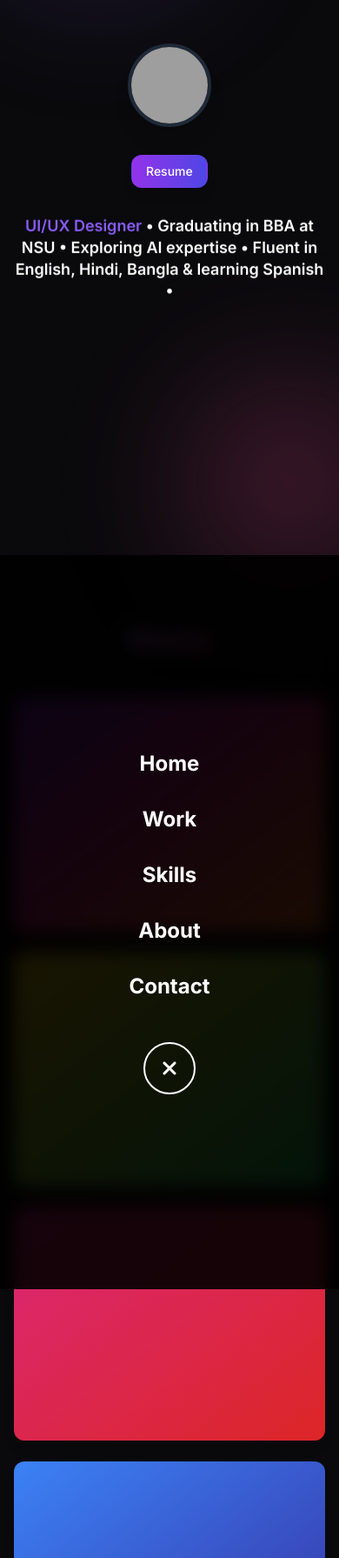
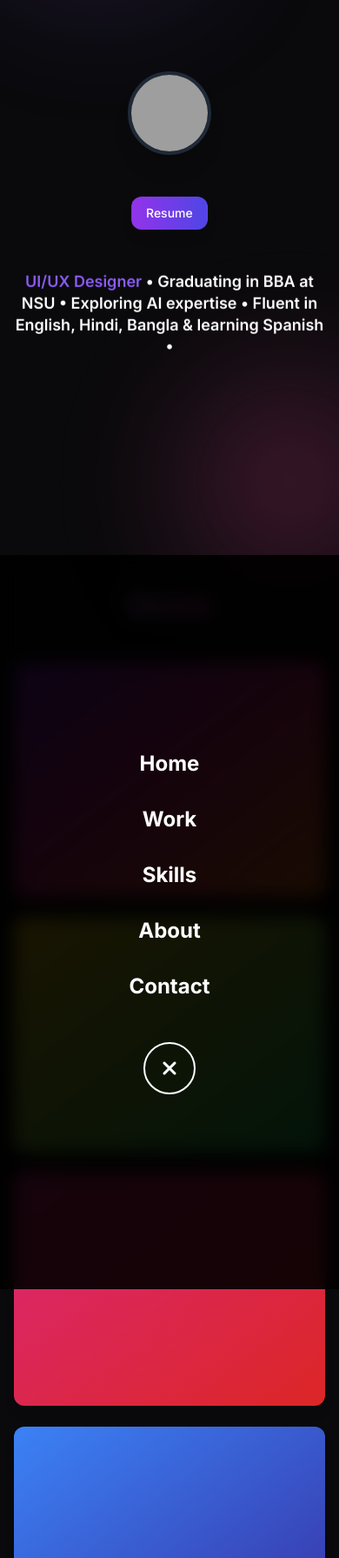
Before and after one commit to Shahriar-Sun/sun-portfolio, a plain HTML site: page index.html in a window 390 px wide. Shown: the part 206-1997 px from the top of the page at 87% size. Drawn offline with nearby package versions, Linux system fonts and the light colour scheme; grey boxes are pictures that could not be loaded; a small style sheet from the web is missing; a web font is replaced by a local one.

Commit message:
Add files via upload

```diff
--- a/index.html
+++ b/index.html
@@ -23,14 +23,21 @@
         body {
             font-family: 'Inter', sans-serif;
             padding-top: 2rem;
-            /* REMOVED: cursor: none; on large screens, now using default stock pointer */
         }
 
         /* FIX: ANCHOR LINK OVERLAP ISSUE */
+        /* Default for desktop/larger screens (md and up) */
         main section, #hero-section {
             scroll-margin-top: 100px;
         }
 
+        /* NEW FIX: Adjust scroll-margin-top for smaller screens (mobile) */
+        @media (max-width: 767px) {
+            main section, #hero-section {
+                /* Reduced margin to bring the section closer to the fixed mobile nav */
+                scroll-margin-top: 75px;
+            }
+        }
         /* ******************************************************
         * MOBILE VISIBILITY ADJUSTMENTS
         *******************************************************/
@@ -383,10 +390,12 @@
         <!-- SECTION 1: HOME/HERO (WRAPPED IN MOBILE-FIRST PAGE CONTAINER) -->
         <div id="mobile-first-page" class="md:pt-16 md:pb-20">
 
-            <div class="flex flex-col items-center justify-center space-y-8 md:space-y-10 w-full">
+            <!-- MODIFIED: Increased mobile vertical spacing from space-y-8 to space-y-12 -->
+            <div class="flex flex-col items-center justify-center space-y-12 md:space-y-10 w-full">
                 <!-- Hero Text -->
                 <div id="hero-section" class="pt-10 md:pt-16">
-                    <h2 id="main-headline" class="text-4xl sm:text-6xl md:text-8xl font-black tracking-tighter max-w-5xl mb-6 leading-none
+                    <!-- MODIFIED: Increased mobile margin bottom from mb-6 to mb-10 -->
+                    <h2 id="main-headline" class="text-4xl sm:text-6xl md:text-8xl font-black tracking-tighter max-w-5xl mb-10 sm:mb-6 leading-none
                                                 mx-auto animated-element">
 
                         <span class="block">
@@ -438,7 +447,7 @@
 
 
         <!-- SECTION 3: WORK (Project Grid) - This is the start of the 2nd 'page' -->
-        <section id="projects-section" aria-labelledby="projects-heading" class="w-full pt-16 md:pt-0">
+        <section id="projects-section" aria-labelledby="projects-heading" class="w-full pt-6 md:pt-0">
             <h3 id="projects-heading" class="text-3xl md:text-5xl font-extrabold mb-12 animated-element">
                 <span class="text-transparent bg-clip-text bg-gradient-to-r from-purple-400 to-pink-500">Works</span>
             </h3>
@@ -613,7 +622,8 @@
 
 
              <!-- Optional direct contact link -->
-            <a href="mailto:shahriarabdullahsun609@gmail.com" class="mt-8 inline-block text-xl font-bold text-[var(--accent-purple)] hover:underline transition-colors animated-element">
+             <!-- The font size adjustment from the previous request remains: text-lg md:text-xl -->
+            <a href="mailto:shahriarabdullahsun609@gmail.com" class="mt-8 inline-block text-lg md:text-xl font-bold text-[var(--accent-purple)] hover:underline transition-colors animated-element">
                 shahriarabdullahsun609@gmail.com
             </a>
         </section>
```
